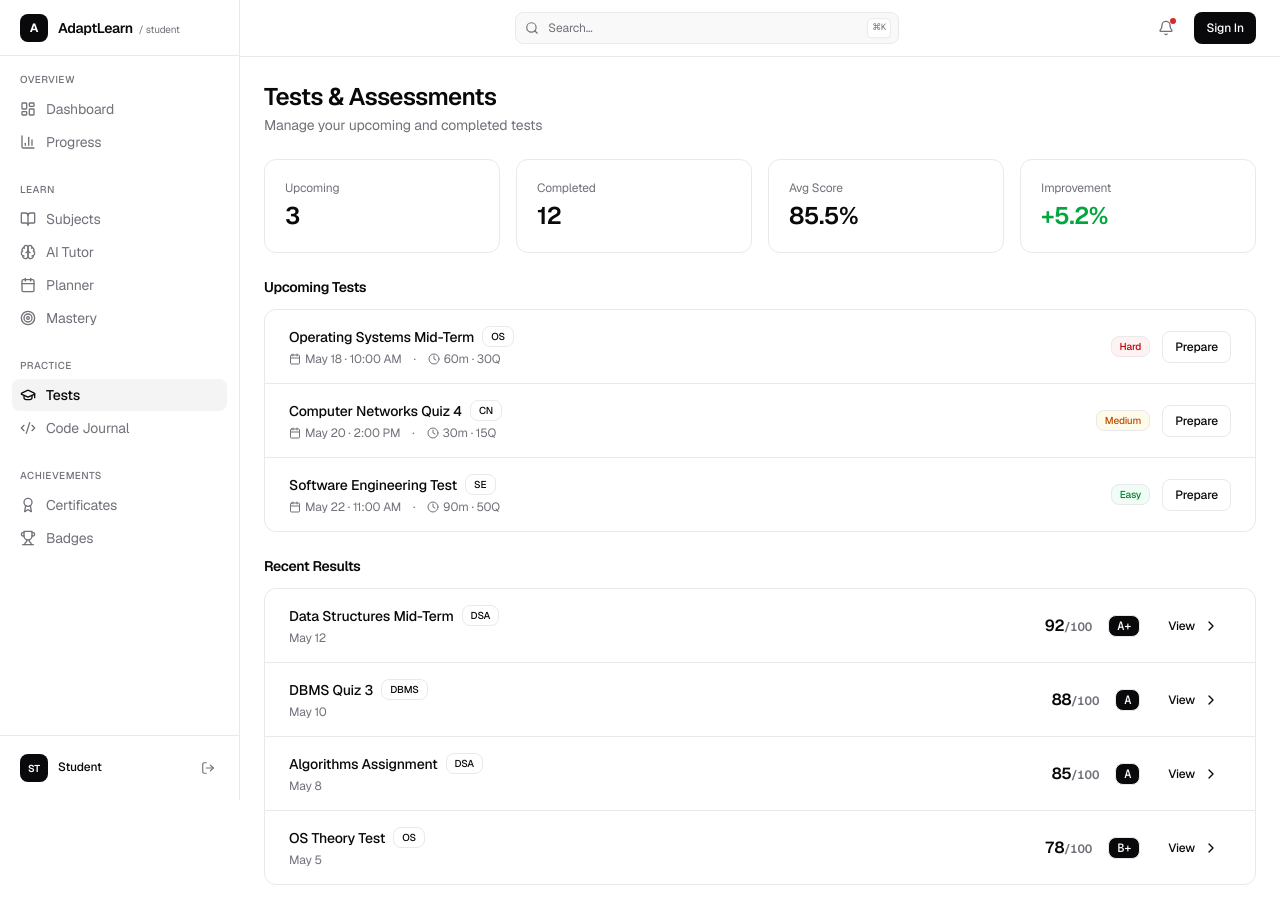
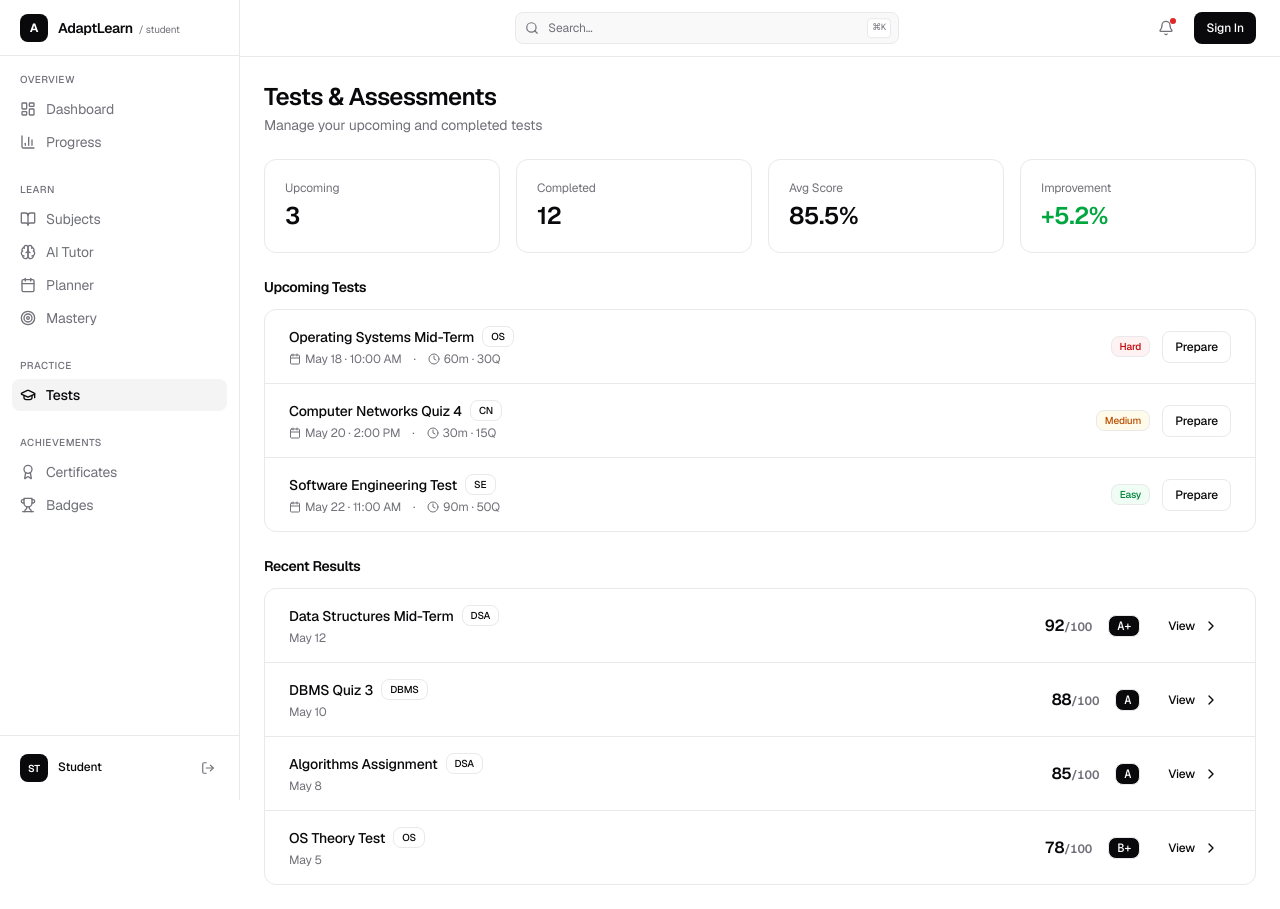
Before and after one commit to Rajeshkumar80/ADAPTIVE-LEARNING-PLATFORM, a Next.js app in the folder frontend/: page /tests in a window 1280 px wide. Built offline with nearby package versions, Linux system fonts and the light colour scheme; no server answers.

Commit message:
remove: Code Journal from sidebar navigation

```diff
--- a/frontend/src/components/sidebar.tsx
+++ b/frontend/src/components/sidebar.tsx
@@ -52,7 +52,6 @@ export function Sidebar({ isAdmin = false }: SidebarProps) {
       section: 'Practice',
       items: [
         { icon: GraduationCap, label: 'Tests', href: '/tests' },
-        { icon: Code2, label: 'Code Journal', href: '/journal' },
       ],
     },
     {
```
